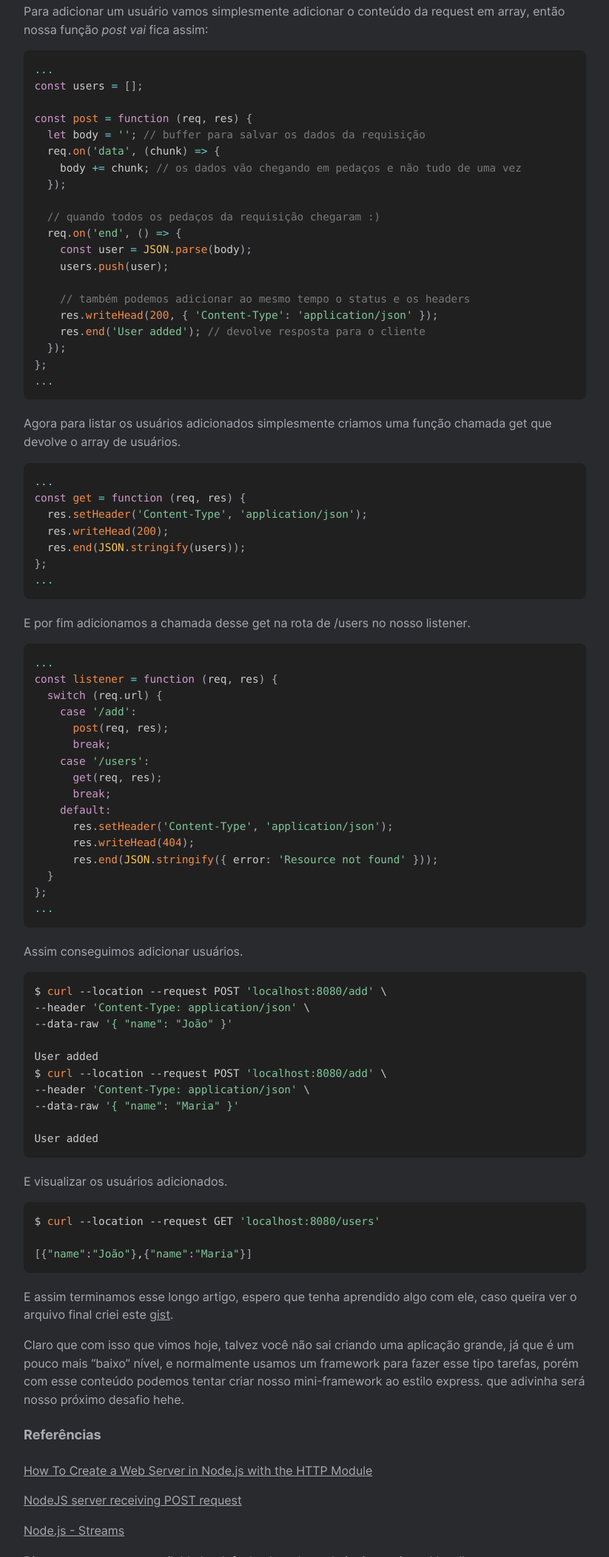
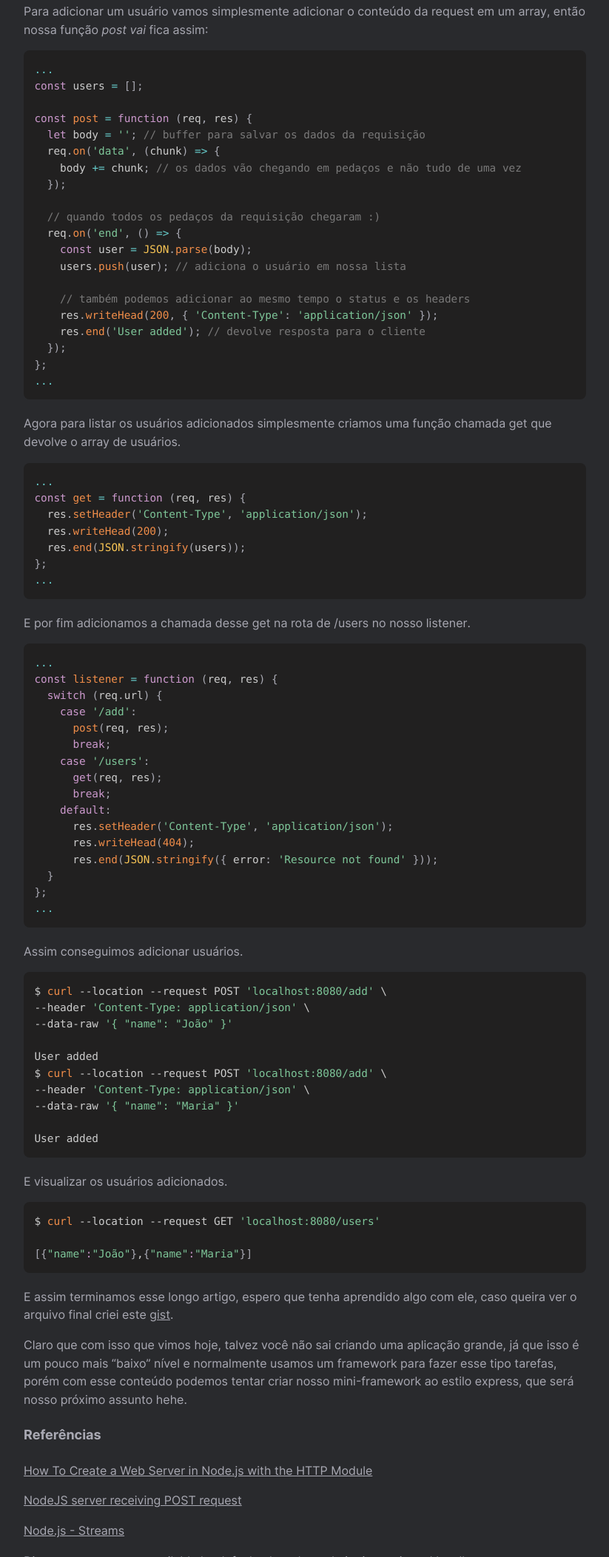
Before and after one commit to jerielverissimo/jerielverissimo.github.io, a plain HTML site: page criando-um-web-server-em-nodejs/index.html in a window 1280 px wide. Shown: the part 6780-8885 px from the top of the page at 74% size, without its empty margins (228-1051 px from the left). Drawn offline with Linux system fonts and the light colour scheme.

Commit message:
no message for this commit

```diff
--- a/criando-um-web-server-em-nodejs/index.html
+++ b/criando-um-web-server-em-nodejs/index.html
@@ -349,7 +349,7 @@ Caso a url seja diferente da que estamos esperando, devolvemos um <em><strong>40
   }
 };
 ...
-</code></pre></div><p>Para adicionar um usuário vamos simplesmente adicionar o conteúdo da request em array, então nossa função <em>post vai</em> fica assim:</p>
+</code></pre></div><p>Para adicionar um usuário vamos simplesmente adicionar o conteúdo da request em um array, então nossa função <em>post vai</em> fica assim:</p>
 <div class="highlight"><pre tabindex="0" style="color:#e5e5e5;background-color:#000;-moz-tab-size:4;-o-tab-size:4;tab-size:4"><code class="language-js" data-lang="js">...
 <span style="color:#fff;font-weight:bold">const</span> users = [];
 
@@ -362,8 +362,8 @@ Caso a url seja diferente da que estamos esperando, devolvemos um <em><strong>40
   <span style="color:#007f7f">// quando todos os pedaços da requisição chegaram :)
 </span><span style="color:#007f7f"></span>  req.on(<span style="color:#0ff;font-weight:bold">&#39;end&#39;</span>, () =&gt; {
     <span style="color:#fff;font-weight:bold">const</span> user = JSON.parse(body);
-    users.push(user);
-
+    users.push(user); <span style="color:#007f7f">// adiciona o usuário em nossa lista
+</span><span style="color:#007f7f"></span>
     <span style="color:#007f7f">// também podemos adicionar ao mesmo tempo o status e os headers
 </span><span style="color:#007f7f"></span>    res.writeHead(<span style="color:#ff0;font-weight:bold">200</span>, { <span style="color:#0ff;font-weight:bold">&#39;Content-Type&#39;</span>: <span style="color:#0ff;font-weight:bold">&#39;application/json&#39;</span> });
     res.end(<span style="color:#0ff;font-weight:bold">&#39;User added&#39;</span>); <span style="color:#007f7f">// devolve resposta para o cliente
@@ -413,8 +413,8 @@ User added
 </code></pre></div><p>E assim terminamos esse longo artigo, espero que tenha aprendido algo com ele, caso queira ver o arquivo final criei este
 <a href="https://gist.github.com/jerielverissimo/c84d24fb66bf813d056d8cef0aff270e">gist</a>.</p>
 <p>Claro que com isso que vimos hoje, talvez você não sai criando uma aplicação grande,
-já que é um pouco mais &ldquo;baixo&rdquo; nível, e normalmente usamos um framework para fazer esse tipo tarefas,
-porém com esse conteúdo podemos tentar criar nosso mini-framework ao estilo express. que adivinha será nosso próximo desafio hehe.</p>
+já que isso é um pouco mais &ldquo;baixo&rdquo; nível e normalmente usamos um framework para fazer esse tipo tarefas,
+porém com esse conteúdo podemos tentar criar nosso mini-framework ao estilo express, que será nosso próximo assunto hehe.</p>
 <h4 id="referências">Referências</h4>
 <p><a href="https://www.digitalocean.com/community/tutorials/how-to-create-a-web-server-in-node-js-with-the-http-module">How To Create a Web Server in Node.js with the HTTP Module</a></p>
 <p><a href="https://stackoverflow.com/questions/51071321/nodejs-server-receiving-post-request">NodeJS server receiving POST request</a></p>
```
